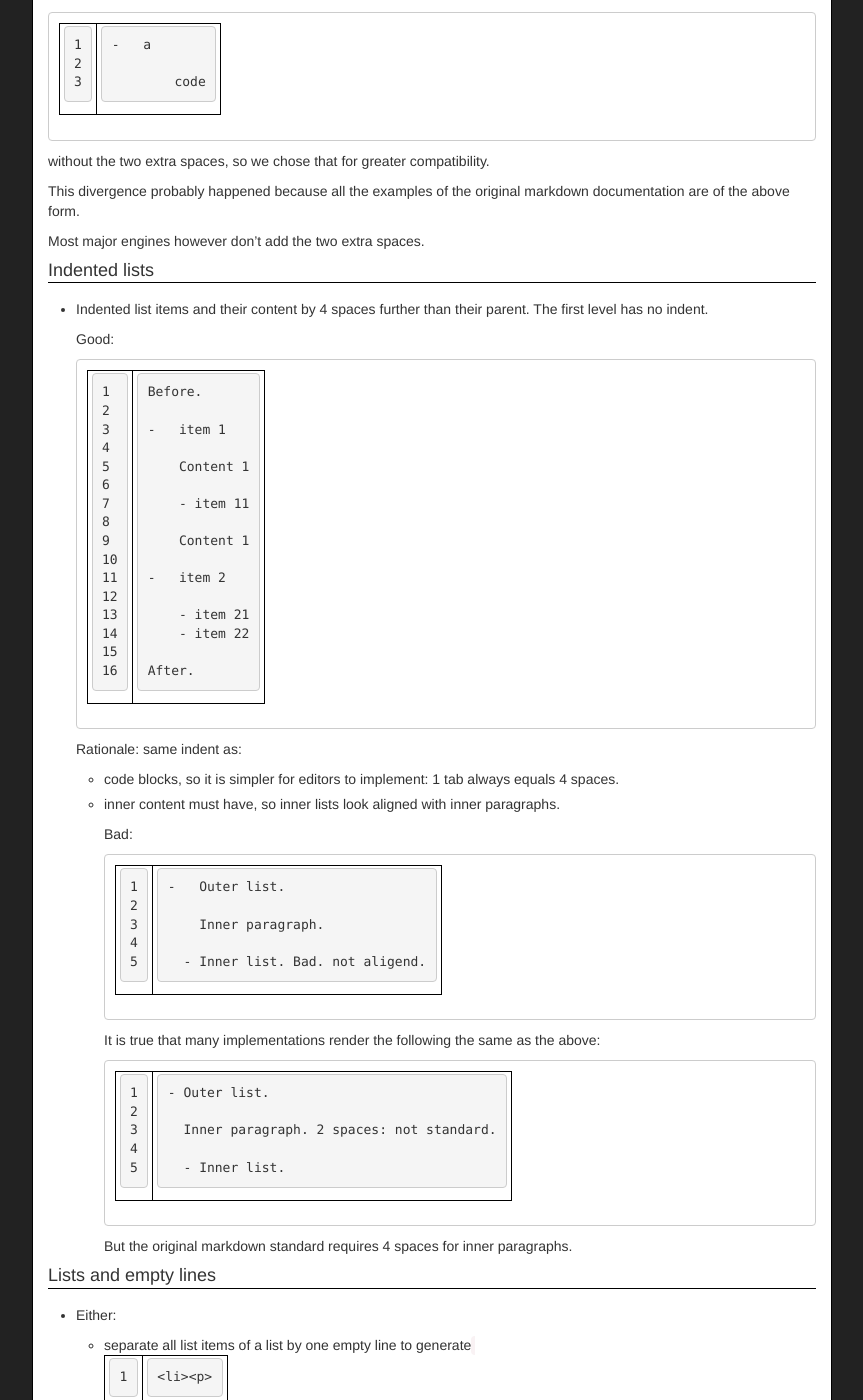
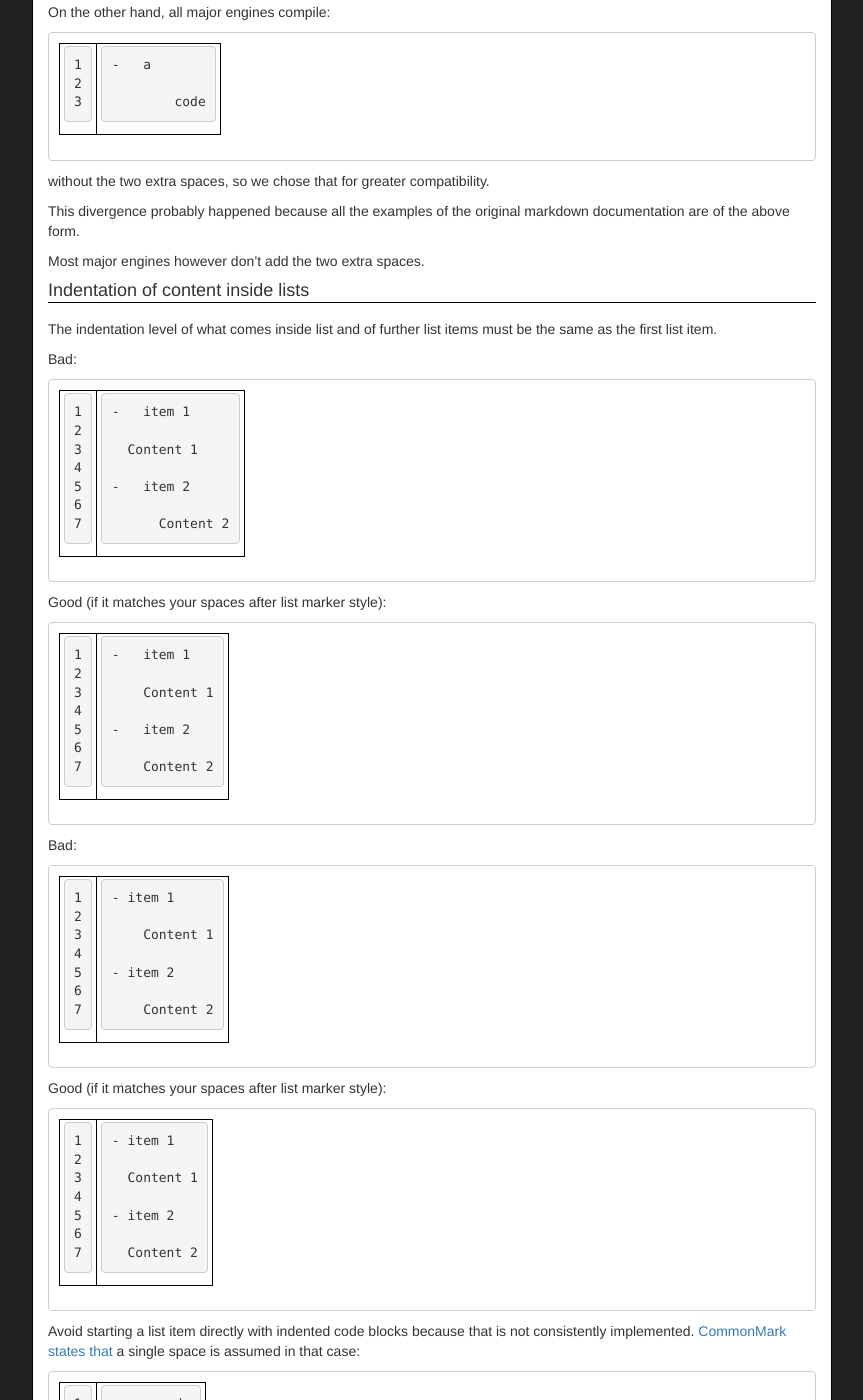
Before and after one commit to cirosantilli/markdown-style-guide, a Jekyll site: the page built from index.md, in a window 1280 px wide and 1400 px high, scrolled down 21199 px. Shown: the whole window, without its empty margins (208-1071 px from the left). Built offline with Jekyll 4.4.1, drawn with Linux system fonts in a browser that asks for light colours; nearby versions of some CDN libraries; some of the changed text lies outside the part shown.

Commit message:
List punctuation and inner content indent.

```diff
--- a/index.md
+++ b/index.md
@@ -735,52 +735,56 @@
 
 Most major engines however don't add the two extra spaces.
 
-#### Indented lists
+#### Indentation of content inside lists
 
--   Indented list items and their content by 4 spaces further than their parent.
-    The first level has no indent.
+The indentation level of what comes inside list and of further list items must be the same as the first list item.
 
-    Good:
+Bad:
 
-        Before.
+    -   item 1
 
-        -   item 1
+      Content 1
 
-            Content 1
+    -   item 2
 
-            - item 11
+          Content 2
 
-            Content 1
+Good (if it matches your spaces after list marker style):
 
-        -   item 2
+    -   item 1
 
-            - item 21
-            - item 22
+        Content 1
 
-        After.
+    -   item 2
 
-    Rationale: same indent as:
+        Content 2
 
-    -   code blocks, so it is simpler for editors to implement: 1 tab always equals 4 spaces.
-    -   inner content must have, so inner lists look aligned with inner paragraphs.
+Bad:
 
-        Bad:
+    - item 1
 
-            -   Outer list.
+        Content 1
 
-                Inner paragraph.
+    - item 2
 
-              - Inner list. Bad. not aligend.
+        Content 2
 
-        It is true that many implementations render the following the same as the above:
+Good (if it matches your spaces after list marker style):
 
-            - Outer list.
+    - item 1
 
-              Inner paragraph. 2 spaces: not standard.
+      Content 1
 
-              - Inner list.
+    - item 2
 
-        But the original markdown standard requires 4 spaces for inner paragraphs.
+      Content 2
+
+Avoid starting a list item directly with indented code blocks because that is not consistently implemented.
+[CommonMark states that](http://spec.commonmark.org/0.12/#example-176) a single space is assumed in that case:
+
+    -     code
+
+      a
 
 #### Lists and empty lines
 
@@ -958,6 +962,46 @@
     Get on top of the bike.
     Put your feet on the pedal.
     Push the the pedal.
+
+### Punctuation at the end of list items
+
+If the list item contains multiple sentences, punctuate it. If not, omit the punctuation if it would be a period.
+
+Bad, single sentences:
+
+    - apple.
+    - banana.
+    - orange.
+
+Good:
+
+    - apple
+    - banana
+    - orange
+
+Idem:
+
+    - go to the market
+    - then buy some fruit
+    - finally eat the fruit
+
+Good, not terminated by period but by other punctuation.
+
+    - go to the marked
+    - then buy fruit?
+    - of course!
+
+Bad, multiple sentences:
+
+    - go to the market. Good exercise
+    - then buy some fruit. Bad for wallet
+    - finally eat the fruit. Good for tummy
+
+Good:
+
+    - go to the market. Good exercise.
+    - then buy some fruit. Bad for wallet.
+    - finally eat the fruit. Good for tummy.
 
 ### Definition lists
 
```
